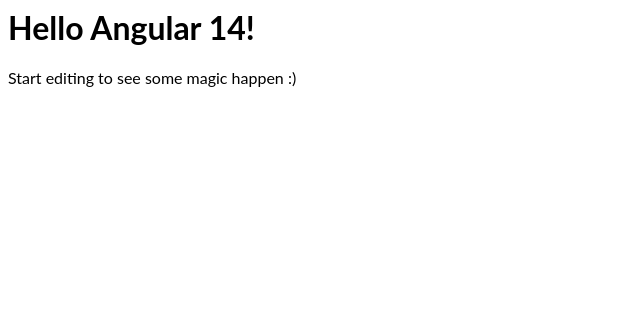
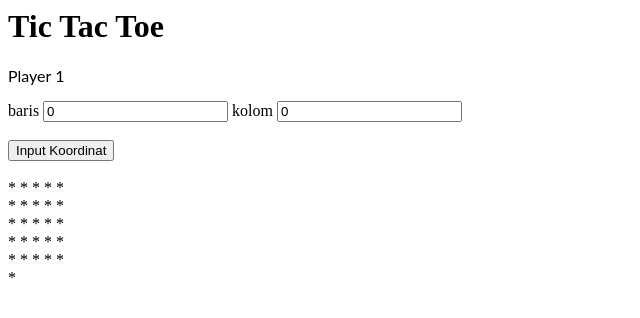
Before and after one commit to rangkeswaha/c14180243-Angular1, an Angular app: page / in a window 1280 px wide. Shown: the top 318 px of the page, without its empty margins (0-640 px from the left). Built offline with nearby package versions, Linux system fonts and the light colour scheme.

Commit message:
2 files modified

```diff
--- a/src/app/app.component.html
+++ b/src/app/app.component.html
@@ -26,7 +26,33 @@
 * * * * *
 * * * * *
 -->
-<hello name="{{ name }}"></hello>
-<p>
-  Start editing to see some magic happen :)
-</p>
+<h1>Tic Tac Toe </h1>
+
+<ng-template *ngIf="player; then templatetrue; else templatefalse"></ng-template>
+<ng-template #templatetrue>
+  <p>Player 1</p>
+</ng-template>
+
+<ng-template #templatefalse>
+  <p>Player 0</p>
+</ng-template>
+
+baris <input type="text" [(ngModel)]="koor1">
+kolom <input type="text" [(ngModel)]="koor2">
+<br><br>
+<button (click)="check()">Input Koordinat</button>
+<br><br>
+<div style="inline-block">
+  <div  *ngFor="let game1 of satu; let game2 of dua; let game3 of tiga; let game4 of empat; let game5 of lima">
+    {{game1}}
+    {{game2}}
+    {{game3}}
+    {{game4}}
+    {{game5}}
+  </div>
+</div>
+
+
+<h1 *ngIf="menang">Player {{nama}} Menang</h1>
+
+{{satu[0]}}
--- a/src/app/app.component.ts
+++ b/src/app/app.component.ts
@@ -7,4 +7,58 @@
 })
 export class AppComponent  {
   name = 'Angular ' + VERSION.major;
+  player = true;
+  nama = "";
+  menang : Boolean = false;
+  koor1 = 0;
+  koor2 = 0;
+
+  satu = [
+    "*","*","*","*","*"
+  ];
+  dua = [
+    "*","*","*","*","*"
+  ];
+  tiga = [
+    "*","*","*","*","*"
+  ];
+  empat = [
+    "*","*","*","*","*"
+  ];
+  lima = [
+    "*","*","*","*","*"
+  ];
+
+  simbol = "";
+
+  check(){
+    if(this.player){
+      this.simbol = "1";
+    }else{
+      this.simbol = "0";
+    }
+
+    if (this.koor2 == 1){
+      this.satu[this.koor1 - 1] = this.simbol
+    }
+    else if (this.koor2 == 2){
+      this.dua[this.koor1 - 1] = this.simbol
+    }
+    else if (this.koor2 == 3){
+      this.tiga[this.koor1 - 1] = this.simbol
+    }
+    else if (this.koor2 == 4){
+      this.empat[this.koor1 - 1] = this.simbol
+    }
+    else if (this.koor2 == 5){
+      this.lima[this.koor1 - 1] = this.simbol
+    }
+
+    if(this.player){
+      this.player = false;
+    }else{
+      this.player = true;
+    }
+  }
+
 }
```
